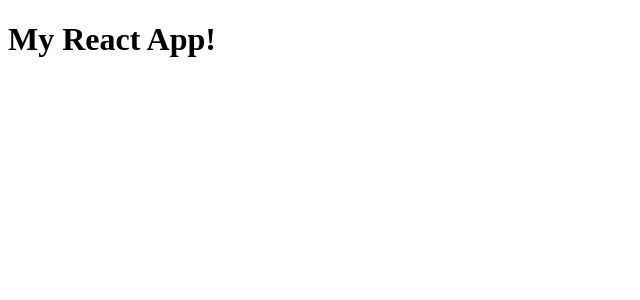
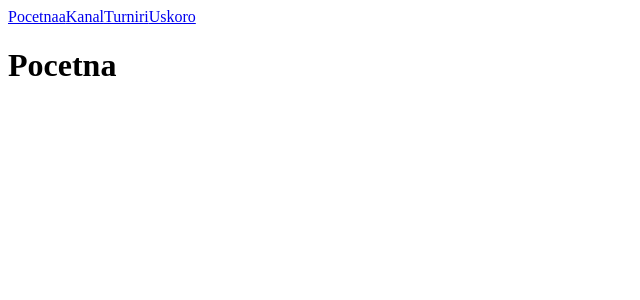
Before and after one commit to Pajko97/Youtuber-Site, a React app: page / in a window 1280 px wide. Shown: the top 300 px of the page, without its empty margins (0-640 px from the left). Built offline with nearby package versions, Linux system fonts and the light colour scheme.

Commit message:
Job ready

```diff
--- a/package.json
+++ b/package.json
@@ -11,7 +11,9 @@
   "license": "MIT",
   "dependencies": {
     "react": "^16.2.0",
-    "react-dom": "^16.2.0"
+    "react-dom": "^16.2.0",
+    "react-router": "^4.3.0-rc.3",
+    "react-router-dom": "^4.3.0-rc.3"
   },
   "devDependencies": {
     "babel-core": "^6.26.0",
--- a/src/components/App.js
+++ b/src/components/App.js
@@ -1,13 +1,30 @@
-import React, { Component } from 'react';
+import React, {Component} from 'react';
+import { BrowserRouter, Route, Switch } from 'react-router-dom';
+import Navbar from './Navbar.js';
+import Kanal from './Kanal';
+import Turniri from './Turniri';
+import Uskoro from './Uskoro';
+import Pocetna from './Pocetna';
+import Greska from './Greska';
 
 class App extends Component {
-  render() {
-    return (
-      <div>
-        <h1>My React App!</h1>
-      </div>
-    );
-  }
-}
+    render() {
+     return(
+       <BrowserRouter>
+            <div className="aaaz">
+
+             <Navbar />
+                <Switch>
+                    <Route path="/" component={Pocetna} exact />
+                    <Route path="/kanal" component={Kanal} />
+                    <Route path="/turniri" component={Turniri} />
+                    <Route path="/uskoro" component={Uskoro} />
+                    <Route component={Greska} />
+                </Switch>
+            </div>
+            </BrowserRouter>
+     );
+    }
+};
 
 export default App;
--- /dev/null
+++ b/src/components/Kanal.js
@@ -0,0 +1,11 @@
+import React from 'react';
+
+const Kanal = () => {
+    return (
+      <div className="kanal">
+        <h1>Kanal</h1>
+      </div>
+    );
+  };
+
+export default Kanal;
--- /dev/null
+++ b/src/components/Navbar.js
@@ -0,0 +1,15 @@
+import { NavLink } from 'react-router-dom';
+import React from 'react';
+
+const Navbar = () => {
+    return (
+      <div className="nav-section">
+        <NavLink className="link" id="Pocetna" to="/" >Pocetnaa</NavLink>
+        <NavLink className="link" id="Kanal" to="/kanal" >Kanal</NavLink>
+        <NavLink className="link" id="Turniri" to="/turniri" >Turniri</NavLink>
+        <NavLink className="link" id="Uskoro" to="/uskoro" >Uskoro</NavLink>
+      </div>
+    );
+  };
+
+export default Navbar;
--- /dev/null
+++ b/src/components/Pocetna.js
@@ -0,0 +1,11 @@
+import React from 'react';
+
+const Pocetna = () => {
+    return (
+      <div className="nav-section">
+        <h1>Pocetna</h1>
+      </div>
+    );
+  };
+
+export default Pocetna;
--- /dev/null
+++ b/src/components/Turniri.js
@@ -0,0 +1,11 @@
+import React from 'react';
+
+const Turniri = () => {
+    return(
+        <div>
+            <h1>Turniri</h1>
+        </div>
+    );
+}
+
+export default Turniri;
--- /dev/null
+++ b/src/components/Uskoro.js
@@ -0,0 +1,12 @@
+import React from 'react';
+
+const Uskoro = () => {
+    return(
+    <div>
+        <h1>Uskoro</h1>
+    </div>
+
+);
+}
+
+export default Uskoro;
--- a/src/index.js
+++ b/src/index.js
@@ -1,5 +1,6 @@
 import React from 'react';
 import ReactDOM from 'react-dom';
 import App from './components/App';
+import BrowserRouter from 'react-router-dom';
 
-ReactDOM.render(<App />, document.getElementById('app'));
+ReactDOM.render(<App /> ,document.getElementById('app'));
--- a/webpack.config.js
+++ b/webpack.config.js
@@ -22,6 +22,10 @@ module.exports = {
       }
     ]
   },
+
+  devServer: {
+    historyApiFallback: true,
+  },
   plugins: [
     new HtmlWebpackPlugin({
       template: './src/index.html'
```
Also changed, not shown: src/components/Greska.js (added).
